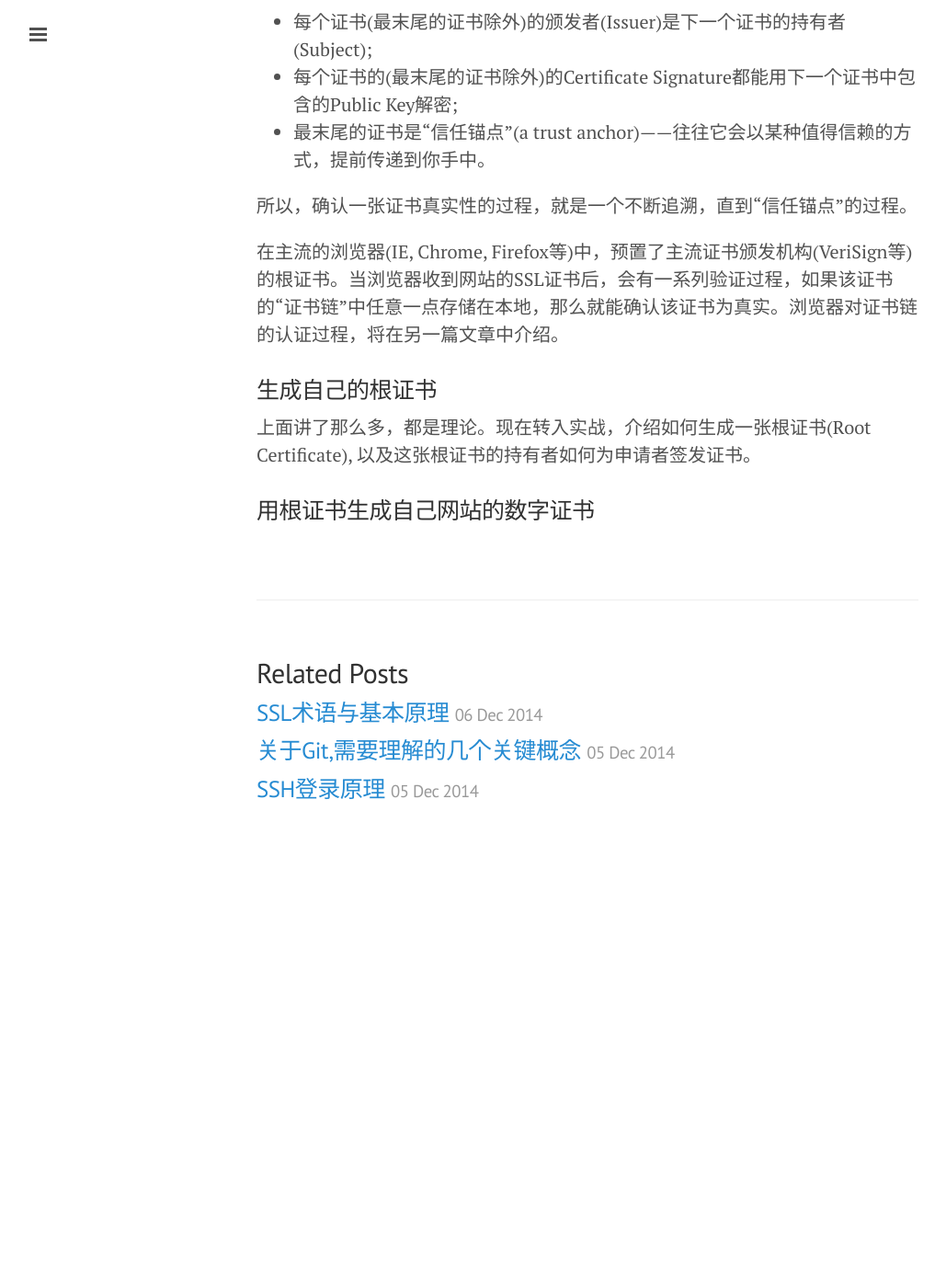
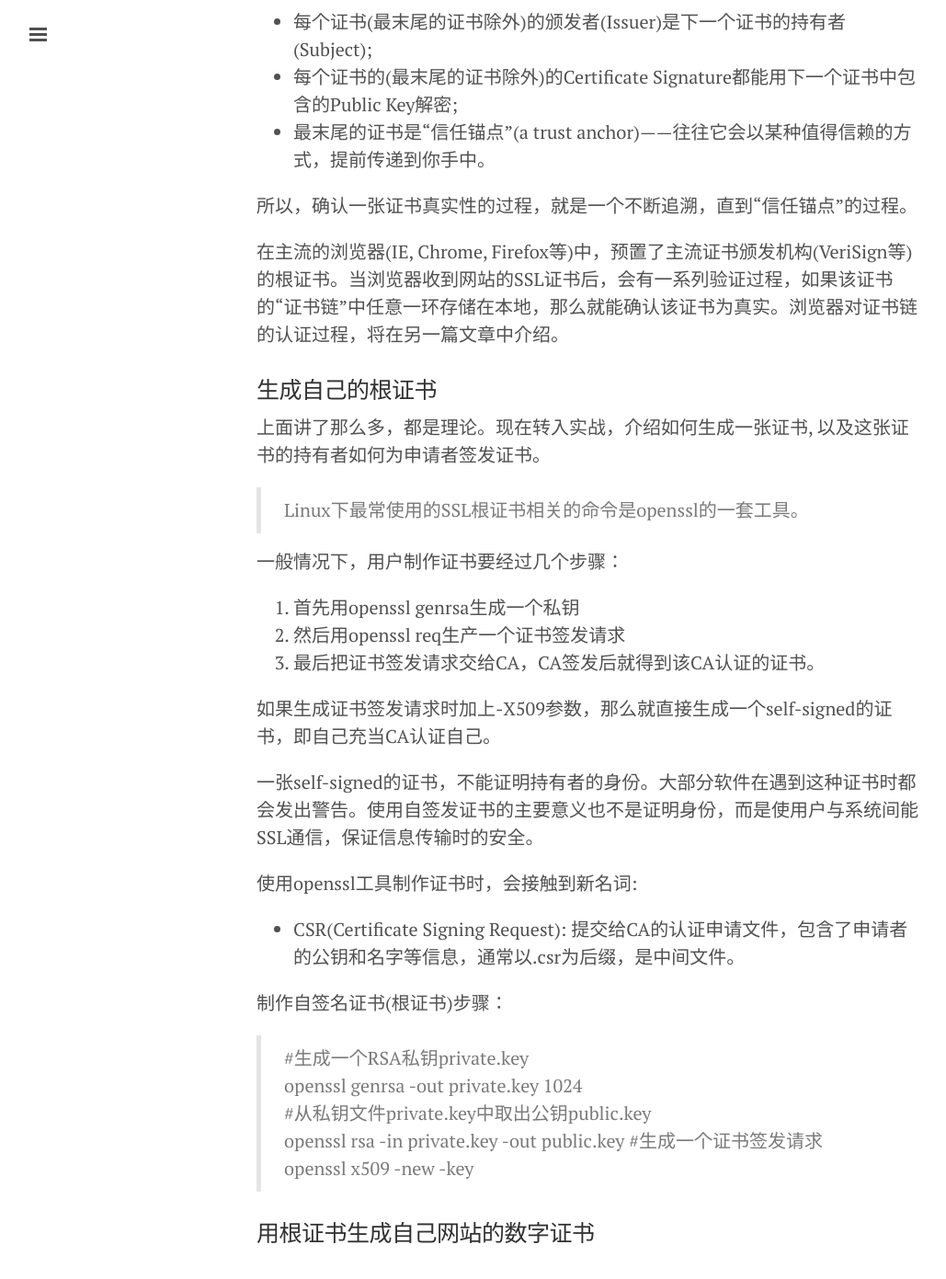
Before and after one commit to yuantops/blog, a Jekyll site: the page built from _posts/2014-12-06-SSL-certificate-details-and-creation-guide.md, in a window 1280 px wide and 1400 px high, scrolled down 2443 px. Shown: the top 1391 px of the window at 92% size, without its empty margins (1-1030 px from the left). Built offline with Jekyll 4.4.1, drawn with Linux system fonts in a browser that asks for light colours; Markdown is read by kramdown in place of the engine named in the settings; before the commit the page ends 3377 px from its top, so only the background shows below that.

Commit message:
go on writing

```diff
--- a/_posts/2014-12-06-SSL-certificate-details-and-how-to-create-one.md
+++ b/_posts/2014-12-06-SSL-certificate-details-and-creation-guide.md
@@ -55,9 +55,33 @@ X.509 规定一份digital certificate应该由这几部分构成：
 
 所以，确认一张证书真实性的过程，就是一个不断追溯，直到“信任锚点”的过程。
 
-在主流的浏览器(IE, Chrome, Firefox等)中，预置了主流证书颁发机构(VeriSign等)的根证书。当浏览器收到网站的SSL证书后，会有一系列验证过程，如果该证书的“证书链”中任意一点存储在本地，那么就能确认该证书为真实。浏览器对证书链的认证过程，将在另一篇文章中介绍。
+在主流的浏览器(IE, Chrome, Firefox等)中，预置了主流证书颁发机构(VeriSign等)的根证书。当浏览器收到网站的SSL证书后，会有一系列验证过程，如果该证书的“证书链”中任意一环存储在本地，那么就能确认该证书为真实。浏览器对证书链的认证过程，将在另一篇文章中介绍。
 
 ###生成自己的根证书
-上面讲了那么多，都是理论。现在转入实战，介绍如何生成一张根证书(Root Certificate), 以及这张根证书的持有者如何为申请者签发证书。
+上面讲了那么多，都是理论。现在转入实战，介绍如何生成一张证书, 以及这张证书的持有者如何为申请者签发证书。
+
+>Linux下最常使用的SSL根证书相关的命令是openssl的一套工具。
+
+一般情况下，用户制作证书要经过几个步骤：
+1. 首先用openssl genrsa生成一个私钥
+2. 然后用openssl req生产一个证书签发请求
+3. 最后把证书签发请求交给CA，CA签发后就得到该CA认证的证书。
+
+如果生成证书签发请求时加上-X509参数，那么就直接生成一个self-signed的证书，即自己充当CA认证自己。
+
+一张self-signed的证书，不能证明持有者的身份。大部分软件在遇到这种证书时都会发出警告。使用自签发证书的主要意义也不是证明身份，而是使用户与系统间能SSL通信，保证信息传输时的安全。
+
+使用openssl工具制作证书时，会接触到新名词:
+- CSR(Certificate Signing Request): 提交给CA的认证申请文件，包含了申请者的公钥和名字等信息，通常以.csr为后缀，是中间文件。
+
+制作自签名证书(根证书)步骤：
+> #生成一个RSA私钥private.key
+>  openssl genrsa -out private.key 1024
+> #从私钥文件private.key中取出公钥public.key
+>  openssl rsa -in private.key -out public.key
+> #生成一个证书签发请求
+>  openssl x509 -new -key
+
+
 
 ###用根证书生成自己网站的数字证书
```
